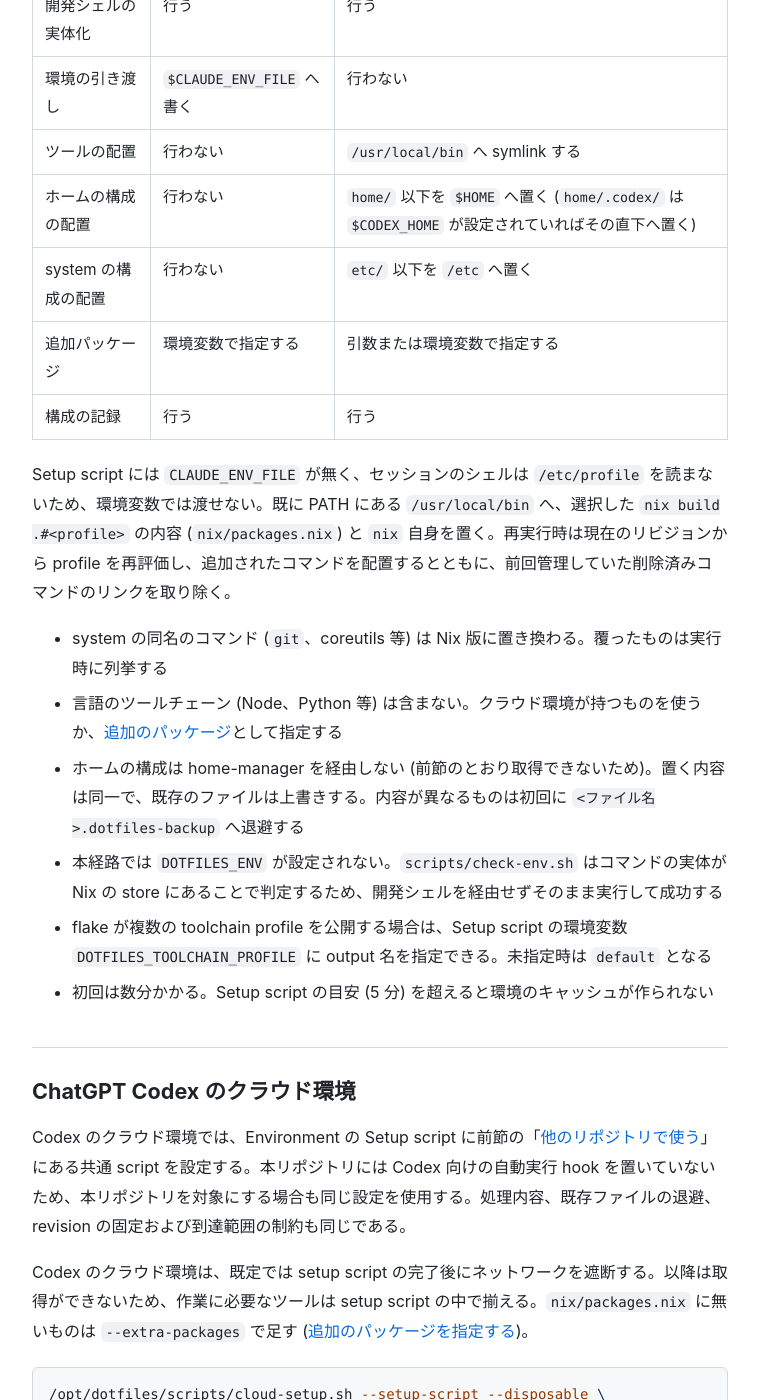
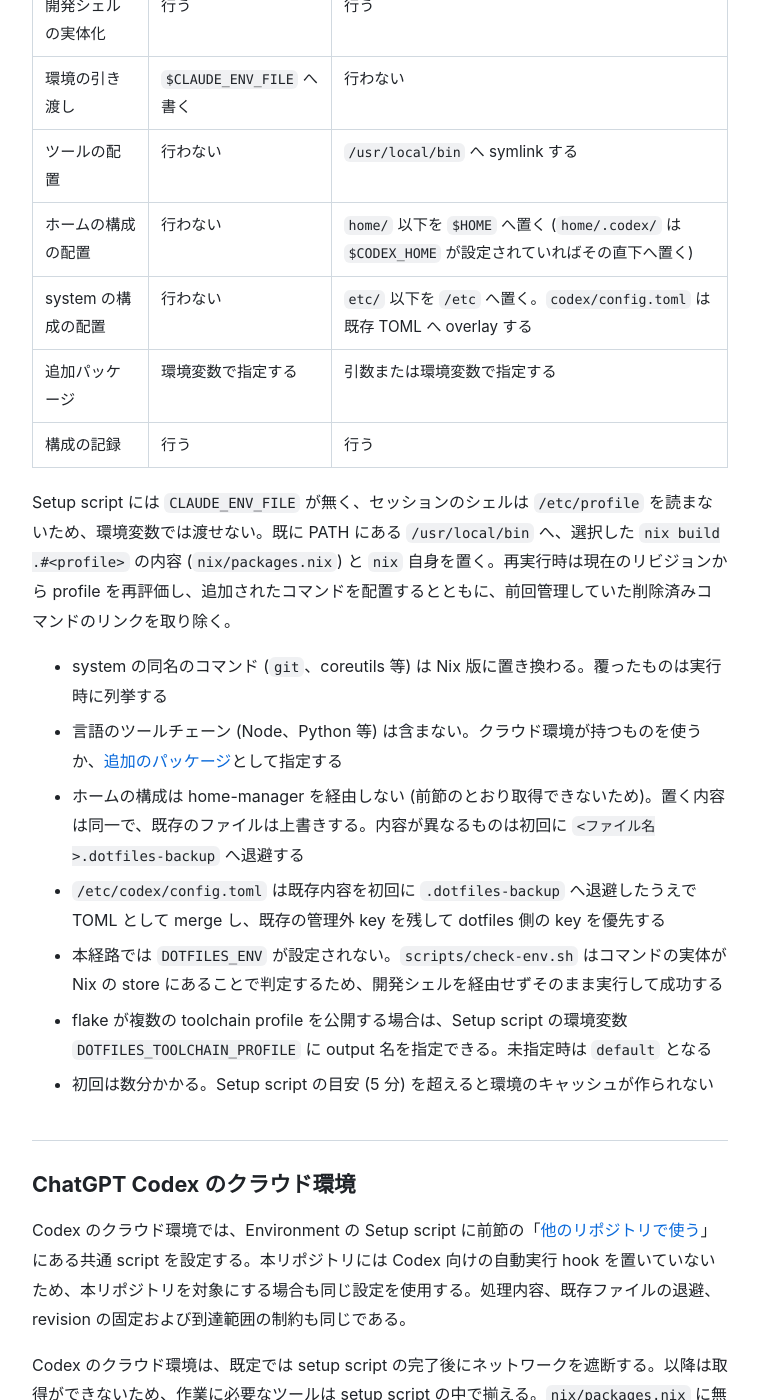
Before and after one commit to sabas0ba/dotfiles, a Jekyll site: the page built from docs/setup.md, in a window 1280 px wide and 1400 px high, scrolled down 8777 px. Shown: the whole window, without its empty margins (260-1019 px from the left). Built offline with Jekyll 4.4.1, drawn with Linux system fonts in a browser that asks for light colours; our own code applies the rules of GitHub Pages for plain Markdown files.

```diff
--- a/docs/setup.md
+++ b/docs/setup.md
@@ -254,7 +254,7 @@
 | 環境の引き渡し | `$CLAUDE_ENV_FILE` へ書く | 行わない |
 | ツールの配置 | 行わない | `/usr/local/bin` へ symlink する |
 | ホームの構成の配置 | 行わない | `home/` 以下を `$HOME` へ置く (`home/.codex/` は `$CODEX_HOME` が設定されていればその直下へ置く) |
-| system の構成の配置 | 行わない | `etc/` 以下を `/etc` へ置く |
+| system の構成の配置 | 行わない | `etc/` 以下を `/etc` へ置く。`codex/config.toml` は既存 TOML へ overlay する |
 | 追加パッケージ | 環境変数で指定する | 引数または環境変数で指定する |
 | 構成の記録 | 行う | 行う |
 
@@ -263,6 +263,7 @@
 - system の同名のコマンド (`git`、coreutils 等) は Nix 版に置き換わる。覆ったものは実行時に列挙する
 - 言語のツールチェーン (Node、Python 等) は含まない。クラウド環境が持つものを使うか、[追加のパッケージ](#追加のパッケージを指定する)として指定する
 - ホームの構成は home-manager を経由しない (前節のとおり取得できないため)。置く内容は同一で、既存のファイルは上書きする。内容が異なるものは初回に `<ファイル名>.dotfiles-backup` へ退避する
+- `/etc/codex/config.toml` は既存内容を初回に `.dotfiles-backup` へ退避したうえで TOML として merge し、既存の管理外 key を残して dotfiles 側の key を優先する
 - 本経路では `DOTFILES_ENV` が設定されない。`scripts/check-env.sh` はコマンドの実体が Nix の store にあることで判定するため、開発シェルを経由せずそのまま実行して成功する
 - flake が複数の toolchain profile を公開する場合は、Setup script の環境変数 `DOTFILES_TOOLCHAIN_PROFILE` に output 名を指定できる。未指定時は `default` となる
 - 初回は数分かかる。Setup script の目安 (5 分) を超えると環境のキャッシュが作られない
```
